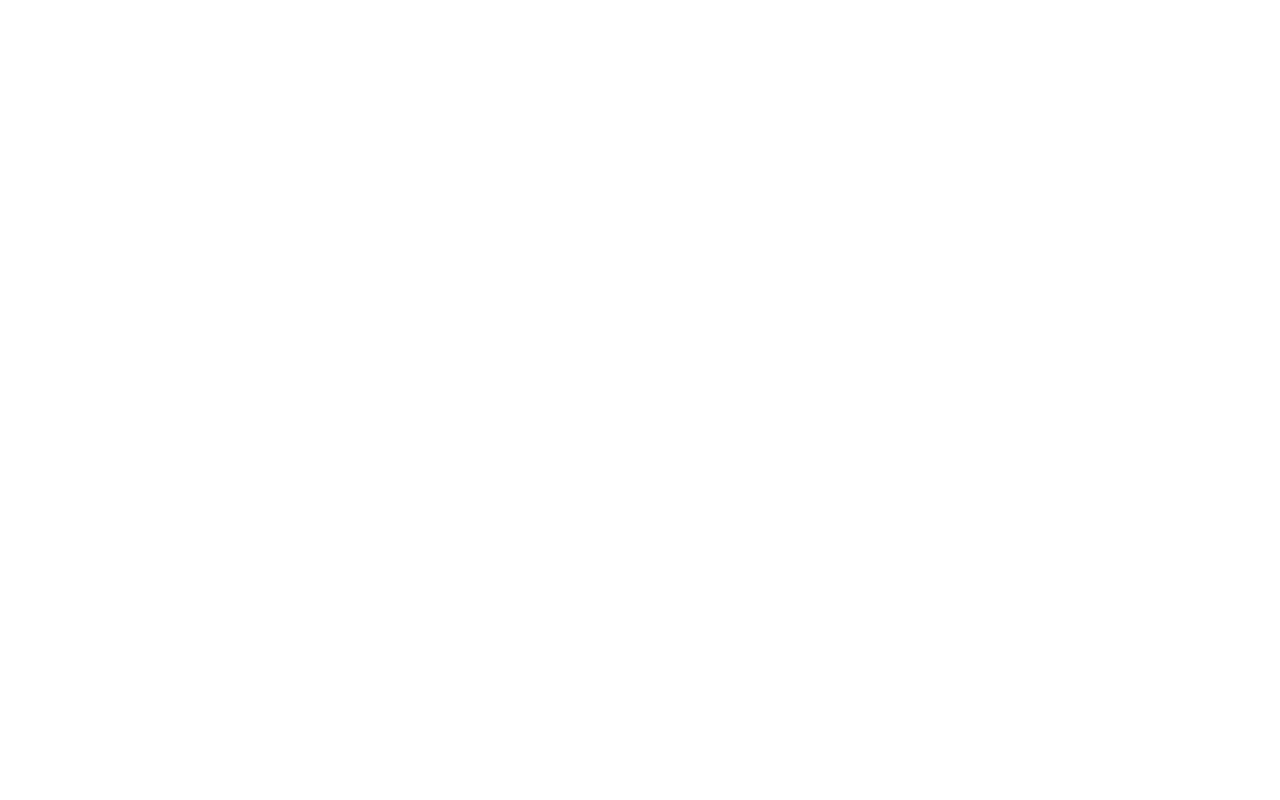
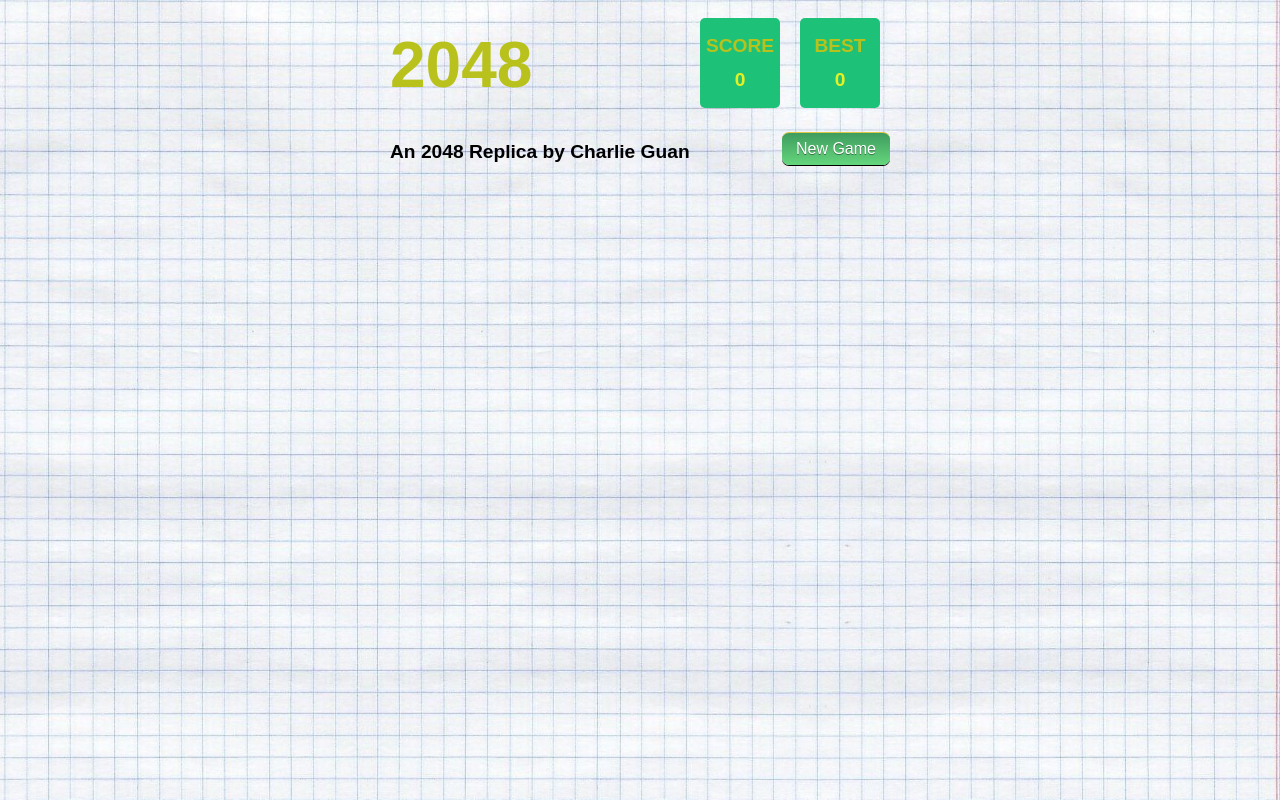
Before and after one commit to charliegdev/2048_replica, a plain HTML site: page index.html in a window 1280 px wide. Drawn offline with nearby package versions, Linux system fonts and the light colour scheme.

Commit message:
Add change to header style.

```diff
--- a/css/main.css
+++ b/css/main.css
@@ -0,0 +1,111 @@
+html {
+    background: url("../img/FLUPER.RU_bumaga_tekstura_kletki_svetlyy.jpg") no-repeat center fixed;
+    background-size: cover;
+}
+
+body {
+    font-family: Sans-Serif;
+}
+
+h1 {
+    font-size: 4em;
+}
+
+h2 {
+    font-size: 2em;
+}
+
+h3 {
+    font-size: 1.2em;
+}
+
+#allContentContainer {
+    width: 500px;
+    margin: auto;
+}
+
+#header h1 {
+    text-align: left;
+    float: left;
+    vertical-align: middle;
+    margin: 20px 0 20px 0;
+    color: #B9C21D;
+}
+
+#scores {
+    text-align: right;
+    float: right;
+}
+
+#gameIntro {
+    clear: both;
+}
+
+#currentScore, #bestScore {
+    float: right;
+    margin: 10px;
+    padding: 5px;
+    text-align: center;
+    width: 70px;
+    background-color: #1DC278;
+    -webkit-border-radius: 5px;
+    -moz-border-radius: 5px;
+    border-radius: 5px;
+}
+
+#scores div h3 {
+    margin-top: 12px;
+    margin-bottom: 12px;
+}
+
+.scoreLabels {
+    color: #B9C21D;
+}
+
+#currentScoreValue, #bestScoreValue {
+    color: #E5F024;
+}
+
+.button {
+    border-top: 1px solid #dec745;
+    background: #65d67d;
+    background: -webkit-gradient(linear, left top, left bottom, from(#3e9c5e), to(#65d67d));
+    background: -webkit-linear-gradient(top, #3e9c5e, #65d67d);
+    background: -moz-linear-gradient(top, #3e9c5e, #65d67d);
+    background: -ms-linear-gradient(top, #3e9c5e, #65d67d);
+    background: -o-linear-gradient(top, #3e9c5e, #65d67d);
+    padding: 7px 14px;
+    -webkit-border-radius: 7px;
+    -moz-border-radius: 7px;
+    border-radius: 7px;
+    -webkit-box-shadow: rgba(0, 0, 0, 1) 0 1px 0;
+    -moz-box-shadow: rgba(0, 0, 0, 1) 0 1px 0;
+    box-shadow: rgba(0, 0, 0, 1) 0 1px 0;
+    text-shadow: rgba(0, 0, 0, .4) 0 1px 0;
+    color: white;
+    font-size: 16px;
+    font-family: Sans-Serif;
+    text-decoration: none;
+    vertical-align: middle;
+
+    margin: 10px 0;
+}
+
+.button:hover {
+    border-top-color: #7c8038;
+    background: #B9C21D;
+    color: #6a6a6a;
+}
+
+.button:active {
+    border-top-color: #1b435e;
+    background: #1b435e;
+}
+
+#gameIntro h3 {
+    float: left;
+}
+
+#gameIntro a {
+    float: right;
+}
--- a/index.html
+++ b/index.html
@@ -7,6 +7,28 @@
     <title>2048 Replica</title>
 </head>
 <body>
+    <div id="allContentContainer">
+        <div id="header">
+            <h1>2048</h1>
+            <div id="scores">
+                <div id="bestScore">
+                    <h3 class="scoreLabels">BEST</h3>
+                    <h3 id="bestScoreValue">0</h3>
+                </div>
+                <div id="currentScore">
+                    <h3 class="scoreLabels">SCORE</h3>
+                    <h3 id="currentScoreValue">0</h3>
+                </div>
+            </div>
+        </div>
+
+        <div id="gameIntro">
+            <h3 id="introText">An 2048 Replica by Charlie Guan</h3>
+            <a href="#" class="button">New Game</a>
+        </div>
+
+    </div>
+
 
     <script src="scripts/main.js"></script>
 </body>
```
Also changed, not shown: img/FLUPER.RU_bumaga_tekstura_kletki_svetlyy.jpg (added).
